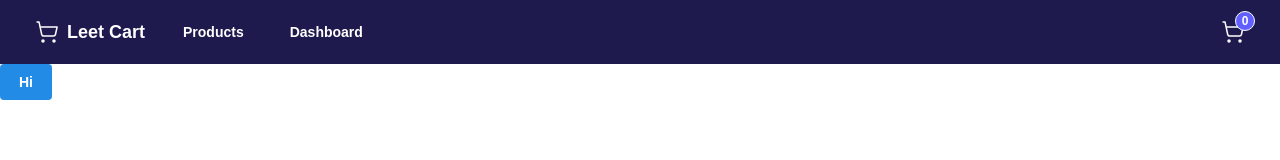
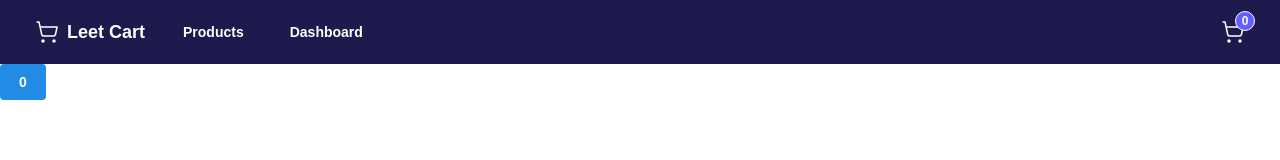
Before and after one commit to akash191095/leet-cart, a Next.js app: page / in a window 1280 px wide. Shown: the top 160 px of the page. Built offline with nearby package versions, Linux system fonts and the light colour scheme.

Commit message:
Add global state management

```diff
--- a/app/components/Navbar/Navbar.tsx
+++ b/app/components/Navbar/Navbar.tsx
@@ -6,6 +6,7 @@ import styles from "./navbar.module.css";
 import { Button } from "@mantine/core";
 import Link from "next/link";
 import clsx from "clsx";
+import useCartStore from "@/app/store/useCartStore";
 
 const menu = [
   {
@@ -19,8 +20,8 @@ const menu = [
 ];
 
 export default function Navbar() {
-  const [cartCount, setCartCount] = useState(0);
   const [isMenuOpen, setIsMenuOpen] = useState(false);
+  const cartCount = useCartStore((state) => state.count);
 
   return (
     <>
@@ -54,7 +55,6 @@ export default function Navbar() {
             <Button
               variant="transparent"
               color="white"
-              onClick={() => setCartCount((prev) => prev + 1)}
               classNames={{
                 root: styles.cartButton,
               }}
--- a/app/page.tsx
+++ b/app/page.tsx
@@ -1,9 +1,15 @@
+"use client";
+
 import { Button } from "@mantine/core";
+import useCartStore from "./store/useCartStore";
 
 export default function Home() {
+  const cartCount = useCartStore((state) => state.count);
+  const increment = useCartStore((state) => state.increment);
+
   return (
     <div>
-      <Button>Hi</Button>
+      <Button onClick={increment}>{cartCount}</Button>
     </div>
   );
 }
--- /dev/null
+++ b/app/store/useCartStore.ts
@@ -0,0 +1,20 @@
+import { create } from "zustand";
+import { createJSONStorage, persist } from "zustand/middleware";
+import { CartStore } from "../types/cart";
+
+const useCartStore = create<CartStore>()(
+  persist(
+    (set) => ({
+      count: 0,
+      increment: () => set((state) => ({ count: state.count + 1 })),
+      decrement: () =>
+        set((state) => ({ count: Math.max(0, state.count - 1) })),
+    }),
+    {
+      name: "cart",
+      storage: createJSONStorage(() => localStorage),
+    }
+  )
+);
+
+export default useCartStore;
--- /dev/null
+++ b/app/types/cart.ts
@@ -0,0 +1,5 @@
+export interface CartStore {
+  count: number;
+  increment: () => void;
+  decrement: () => void;
+}
--- a/package.json
+++ b/package.json
@@ -17,7 +17,8 @@
     "lucide-react": "^0.553.0",
     "next": "16.0.1",
     "react": "19.2.0",
-    "react-dom": "19.2.0"
+    "react-dom": "19.2.0",
+    "zustand": "^5.0.8"
   },
   "devDependencies": {
     "@tailwindcss/postcss": "^4",
```
Also changed, not shown: 1 other file (tests, documents, lock files or other folders).
